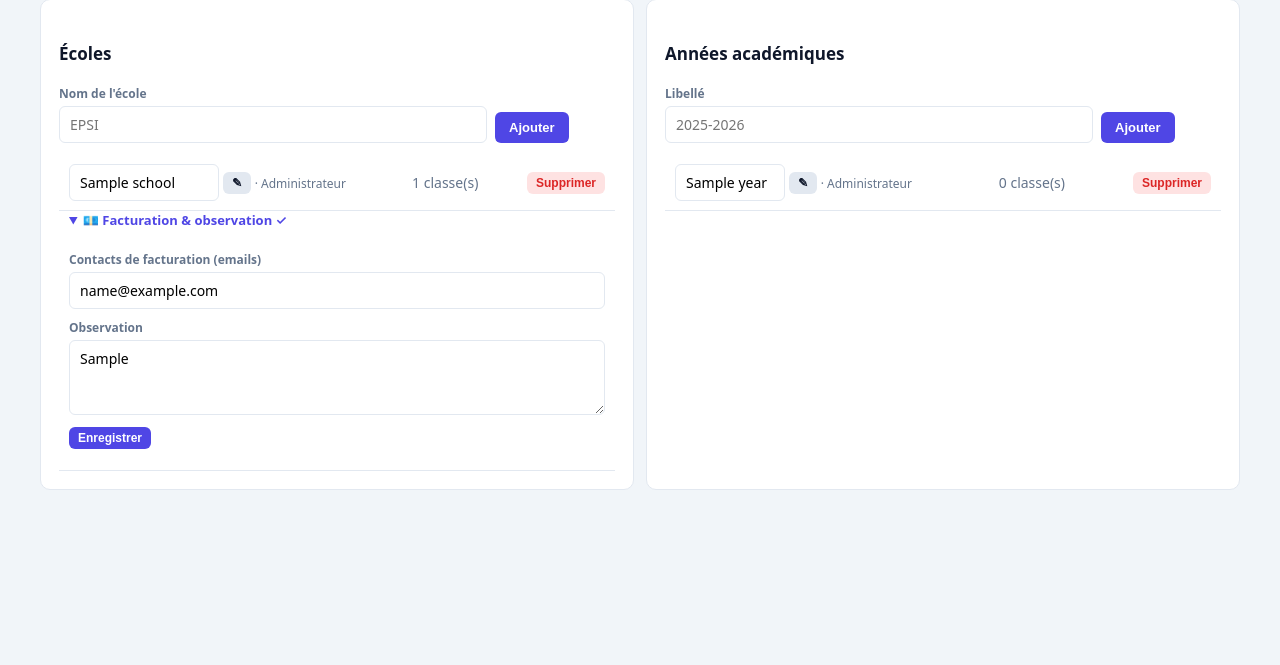
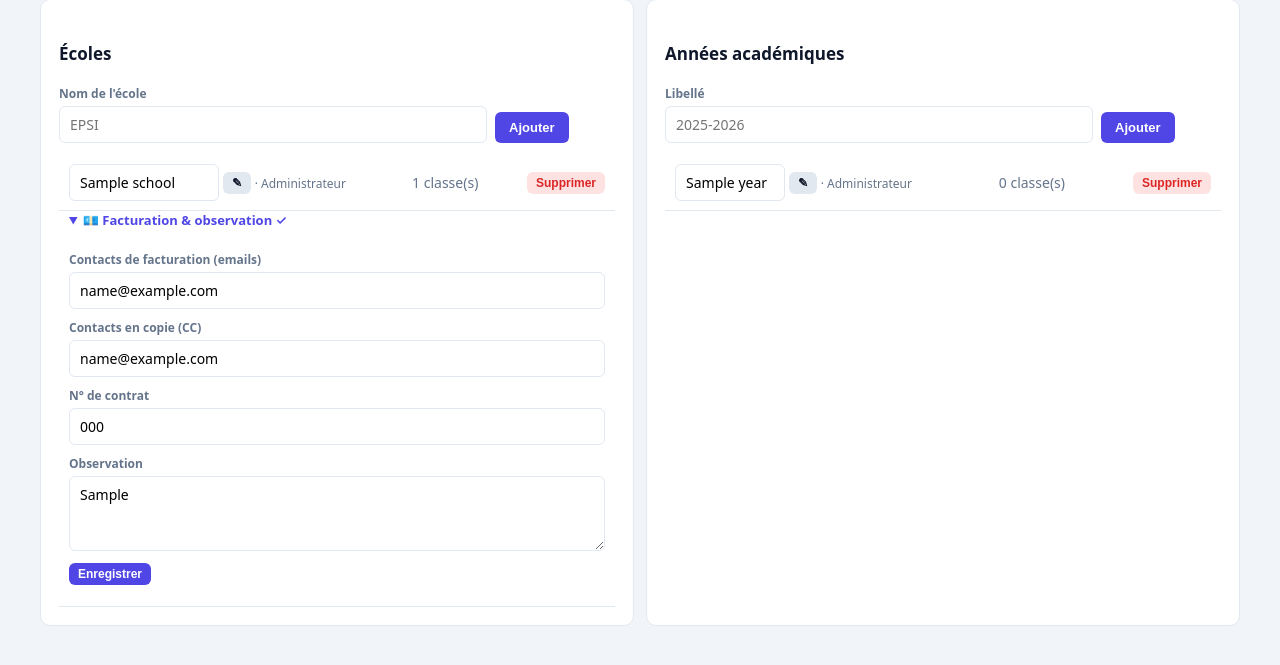
Before and after one commit to bstocker/AstraNote, a Flask app: page /schools in a window 1280 px wide, after a click that opens the changed part. Shown: the part 115-780 px from the top of the page. Run offline with Flask 3, Linux system fonts and the light colour scheme; a user stored in the database is signed in; tables that the repository leaves empty hold one stand-in row (values such as "Sample post").

Commit message:
Écoles : contacts en copie (CC) et n° de contrat
Deux nouveaux champs dans « Facturation & observation », entre les contacts
de facturation et l'observation, rappelés sur la fiche de la classe.

Co-Authored-By: Claude Opus 5.5 (1M context) <noreply@anthropic.com>

```diff
--- a/astranote/__init__.py
+++ b/astranote/__init__.py
@@ -116,6 +116,9 @@ def _run_migrations(app):
     add_column_if_missing("school", "billing_emails", "VARCHAR(500)")
     add_column_if_missing("school", "observation", "TEXT")
     add_column_if_missing("class", "hourly_rate", "FLOAT")
+    # Évolution : contacts en copie et numéro de contrat de l'école.
+    add_column_if_missing("school", "billing_cc_emails", "VARCHAR(500)")
+    add_column_if_missing("school", "contract_number", "VARCHAR(100)")
     # Évolution : durée d'une séance en heures.
     add_column_if_missing("grade_date", "duration_hours", "FLOAT")
 
--- a/astranote/main.py
+++ b/astranote/main.py
@@ -260,11 +260,14 @@ def rename_school(school_id):
 @main_bp.route("/schools/<int:school_id>/details", methods=["POST"])
 @login_required
 def update_school_details(school_id):
-    """Contacts de facturation (emails) et observation libre d'une école."""
+    """Contacts de facturation (emails), contacts en copie, n° de contrat et
+    observation libre d'une école."""
     school = db.session.get(School, school_id) or abort(404)
     if not can_manage_owned(school):
         abort(403)
     school.billing_emails = request.form.get("billing_emails", "").strip() or None
+    school.billing_cc_emails = request.form.get("billing_cc_emails", "").strip() or None
+    school.contract_number = request.form.get("contract_number", "").strip() or None
     school.observation = request.form.get("observation", "").strip() or None
     db.session.commit()
     flash("Informations de facturation de l'école enregistrées.", "success")
--- a/astranote/models.py
+++ b/astranote/models.py
@@ -31,8 +31,11 @@ class School(db.Model):
     # Propriétaire : l'enseignant qui l'a créée. NULL = école commune (admin),
     # visible par tous les enseignants.
     teacher_id = db.Column(db.Integer, db.ForeignKey("teacher.id"), nullable=True)
-    # Facturation : destinataires des factures (emails) et observation libre.
+    # Facturation : destinataires des factures (emails), contacts en copie,
+    # numéro de contrat et observation libre.
     billing_emails = db.Column(db.String(500))
+    billing_cc_emails = db.Column(db.String(500))
+    contract_number = db.Column(db.String(100))
     observation = db.Column(db.Text)
 
     classes = db.relationship("Class", backref="school", cascade="all, delete-orphan")
--- a/astranote/templates/structure/class_detail.html
+++ b/astranote/templates/structure/class_detail.html
@@ -175,6 +175,8 @@
   <div class="muted" style="margin-top:12px;">
     <strong>École — {{ klass.school.name }}</strong><br>
     Contacts de facturation : {{ klass.school.billing_emails or '—' }}
+    {% if klass.school.billing_cc_emails %}<br>Contacts en copie (CC) : {{ klass.school.billing_cc_emails }}{% endif %}
+    {% if klass.school.contract_number %}<br>N° de contrat : {{ klass.school.contract_number }}{% endif %}
     {% if klass.school.observation %}<br>Observation : {{ klass.school.observation }}{% endif %}
     {% if current_user.is_admin or klass.school.teacher_id == current_user.id %}
       <br><a href="{{ url_for('main.schools') }}">Modifier les infos de facturation de l'école</a>
--- a/astranote/templates/structure/schools.html
+++ b/astranote/templates/structure/schools.html
@@ -40,13 +40,19 @@
         <tr>
           <td colspan="3" style="padding-top:0; border-bottom:1px solid var(--border);">
             <details class="tool" style="margin:0;">
-              <summary>💶 Facturation &amp; observation{% if s.billing_emails or s.observation %} ✓{% endif %}</summary>
+              <summary>💶 Facturation &amp; observation{% if s.billing_emails or s.billing_cc_emails or s.contract_number or s.observation %} ✓{% endif %}</summary>
               <div>
                 <form method="post" action="{{ url_for('main.update_school_details', school_id=s.id) }}">
                   <input type="hidden" name="csrf_token" value="{{ csrf_token() }}">
                   <label>Contacts de facturation (emails)</label>
                   <input type="text" name="billing_emails" value="{{ s.billing_emails or '' }}"
                          placeholder="compta@ecole.fr, direction@ecole.fr">
+                  <label>Contacts en copie (CC)</label>
+                  <input type="text" name="billing_cc_emails" value="{{ s.billing_cc_emails or '' }}"
+                         placeholder="assistante@ecole.fr, responsable@ecole.fr">
+                  <label>N° de contrat</label>
+                  <input type="text" name="contract_number" value="{{ s.contract_number or '' }}"
+                         placeholder="ex. CT-2025-042">
                   <label>Observation</label>
                   <textarea name="observation" rows="3" placeholder="Remarques libres sur cette école…">{{ s.observation or '' }}</textarea>
                   <div style="margin-top:8px;"><button class="btn small" type="submit">Enregistrer</button></div>
```
Also changed, not shown: AstraNote_Fiche_Fonctionnelle.md (+2 -2 lines), tests/test_app.py (+5 -0 lines).
